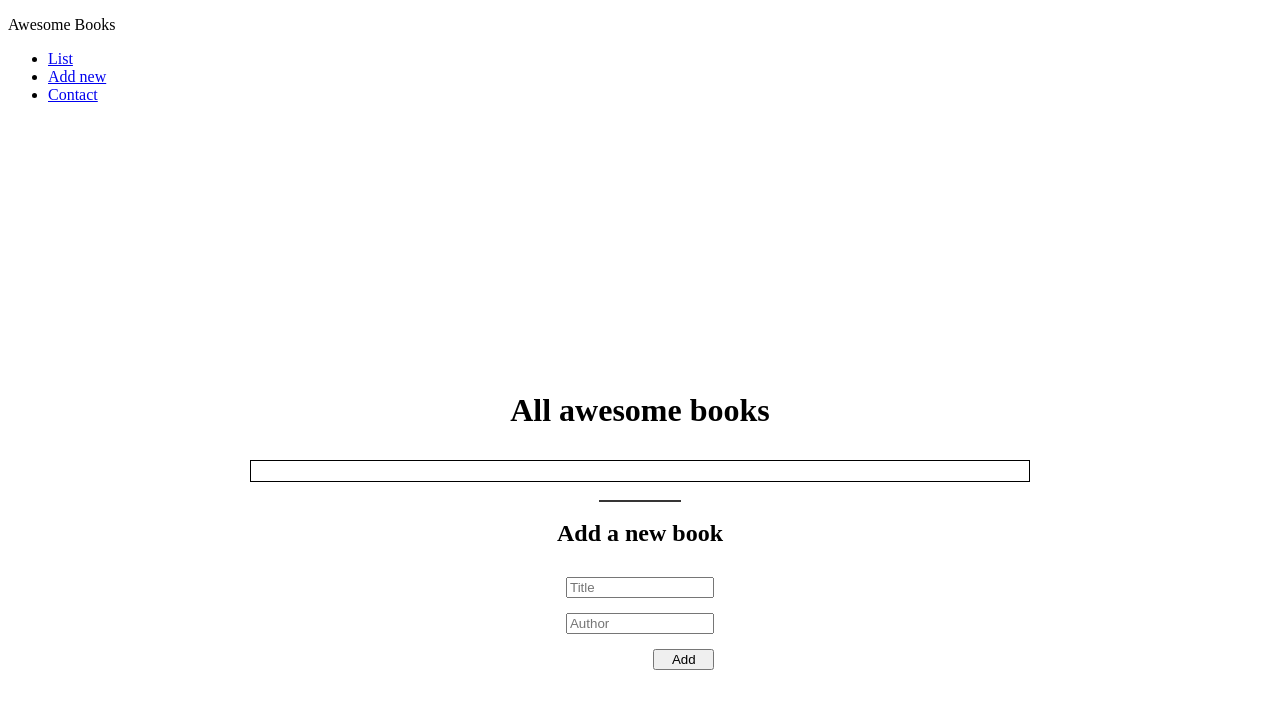
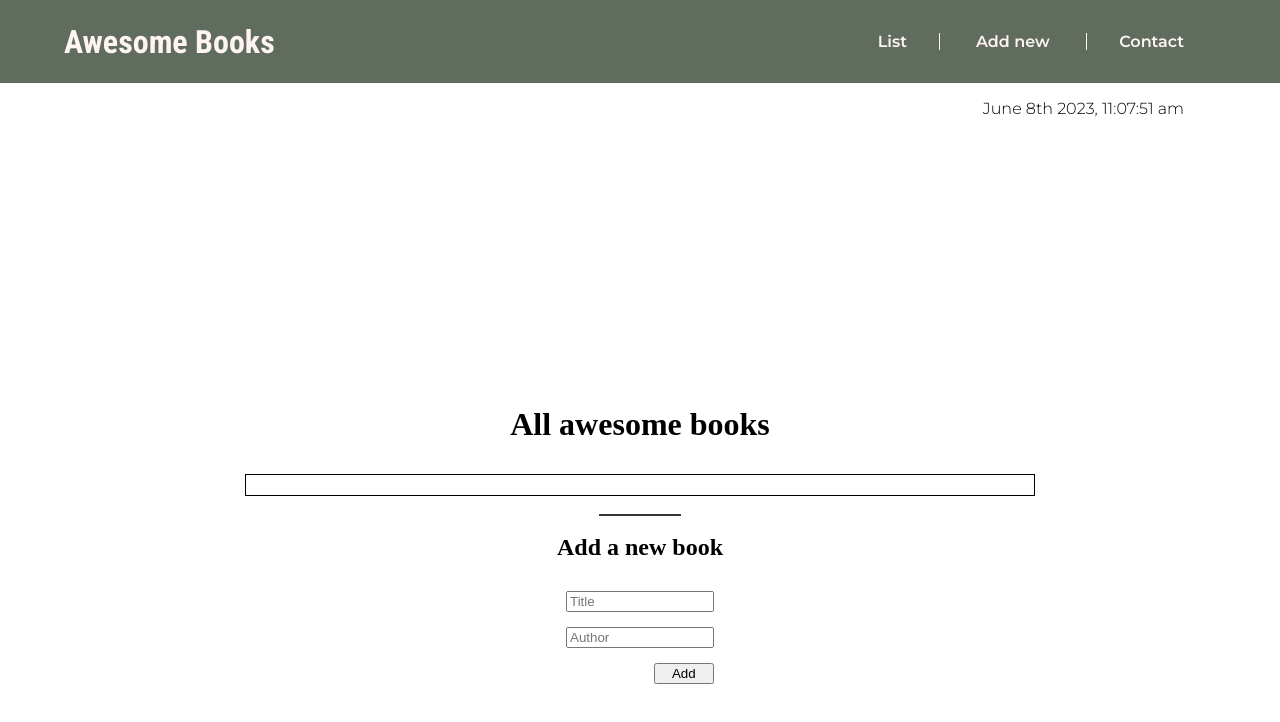
Before and after one commit to sulaimonaa/awesome-books, a website: page index.html in a window 1280 px wide. Drawn offline with Linux system fonts and the light colour scheme.

Commit message:
Add style rules for header section and date functionality

```diff
--- a/index.html
+++ b/index.html
@@ -8,14 +8,17 @@
     <title>Awesome Books</title>
   </head>
   <body>
-    <nav class="navSection">
-        <p class="logo">Awesome Books</p>
-        <ul class="navItemsContainer">
-            <li><a class="navItems" href="javascript:void">List</a></li>
-            <li><a class="navItems" href="javascript:void">Add new </a></li>
-            <li><a class="navItems" href="javascript:void">Contact </a></li>
-        </ul>
-    </nav>
+    <header>
+        <nav class="navSection">
+            <p class="logo">Awesome Books</p>
+            <ul cla navItemsContainess="navItemsavTextser">
+                <li class="navItems"><a class="navTexts" href="javascript:void">List</a></li>
+                <li class="navItems"><a class="navTexts" href="javascript:void">Add new </a></li>
+                <li class="navItems"><a class="navTexts" href="javascript:void">Contact </a></li>
+            </ul>
+        </nav>
+        <p class="dateDisplay"></p>
+    </header>
     <div class="wrapper">
       <h1>All awesome books</h1>
       <div class="booksDisplay"></div>
--- a/script.js
+++ b/script.js
@@ -73,3 +73,68 @@ form.addEventListener('submit', objectOne.addBook);
 
 objectOne.storedLocal();
 objectOne.createLibrary();
+
+
+class DateFormatter {
+  constructor() {
+    this.months = [
+      'January', 'February', 'March', 'April', 'May', 'June',
+      'July', 'August', 'September', 'October', 'November', 'December'
+    ];
+  }
+
+  getOrdinalSuffix(day) {
+    if (day >= 11 && day <= 13) {
+      return 'th';
+    }
+
+    const lastDigit = day % 10;
+    switch (lastDigit) {
+      case 1: return 'st';
+      case 2: return 'nd';
+      case 3: return 'rd';
+      default: return 'th';
+    }
+  }
+
+  formatTime(hours, minutes, seconds) {
+    const ampm = hours >= 12 ? 'pm' : 'am';
+    const formattedHours = hours % 12 === 0 ? 12 : hours % 12;
+    const formattedMinutes = minutes.toString().padStart(2, '0');
+    const formattedSeconds = seconds.toString().padStart(2, '0');
+    return `${formattedHours}:${formattedMinutes}:${formattedSeconds} ${ampm}`;
+  }
+
+  formatDate(date) {
+    const month = this.months[date.getMonth()];
+    const day = date.getDate();
+    const ordinalSuffix = this.getOrdinalSuffix(day);
+    const year = date.getFullYear();
+    return `${month} ${day}${ordinalSuffix} ${year}`;
+  }
+
+  formatDateTime(date) {
+    const formattedDate = this.formatDate(date);
+    const hours = date.getHours();
+    const minutes = date.getMinutes();
+    const seconds = date.getSeconds();
+    const formattedTime = this.formatTime(hours, minutes, seconds);
+    return `${formattedDate}, ${formattedTime}`;
+  }
+}
+
+// Example usage
+const formatter = new DateFormatter();
+const displayElement = document.querySelector('.dateDisplay');
+
+function updateDateTime() {
+  const date = new Date();
+  const formattedDateTime = formatter.formatDateTime(date);
+  displayElement.textContent = formattedDateTime;
+}
+
+// Update the time immediately
+updateDateTime();
+
+// Update the time every second
+setInterval(updateDateTime, 1000);
--- a/style.css
+++ b/style.css
@@ -1,3 +1,10 @@
+@import url('https://fonts.googleapis.com/css2?family=Roboto+Condensed:wght@700&display=swap');
+@import url('https://fonts.googleapis.com/css2?family=Montserrat:ital,wght@0,300;0,400;0,500;0,600;0,700;0,800;0,900;1,400;1,500&display=swap');
+
+body {
+    margin: 0;
+}
+
 .wrapper {
   display: flex;
   flex-direction: column;
@@ -8,6 +15,59 @@
   align-items: center;
   margin: 0 auto;
 }
+
+/* HEADER SECTION */
+.navSection {
+    display: flex;
+    flex-direction: row;
+    background-color: #606c5d;
+    color: #fff4f4;
+    justify-content: space-between;
+    align-items: center;
+    padding: 1rem 4rem;
+}
+
+.logo {
+    font-family: 'Roboto Condensed', sans-serif;
+    font-size: 2rem;
+    margin: 0;
+    padding: 0;
+}
+
+.navItemsContainer {
+    display: flex;
+    flex-direction: row;
+    list-style: none;
+    margin: 0;
+    color: #fff4f4;
+}
+
+.navItems {
+  list-style: none;
+  display: inline;
+  border-right: 1.5px solid #fff4f4;
+}
+
+.navTexts {
+    color: #fff4f4;
+    text-decoration: none;
+    padding: 0 2rem 0 2rem;
+    font-family: 'Montserrat', sans-serif;
+    font-weight: 600;
+}
+
+.navItems:last-child {
+   border: none;
+}
+
+.dateDisplay {
+    text-align: right;
+    padding-right: 6rem;
+    font-family: 'Montserrat', sans-serif;
+    font-weight: 300;
+}
+
+
 
 .booksDisplay {
   width: 100%;
```
